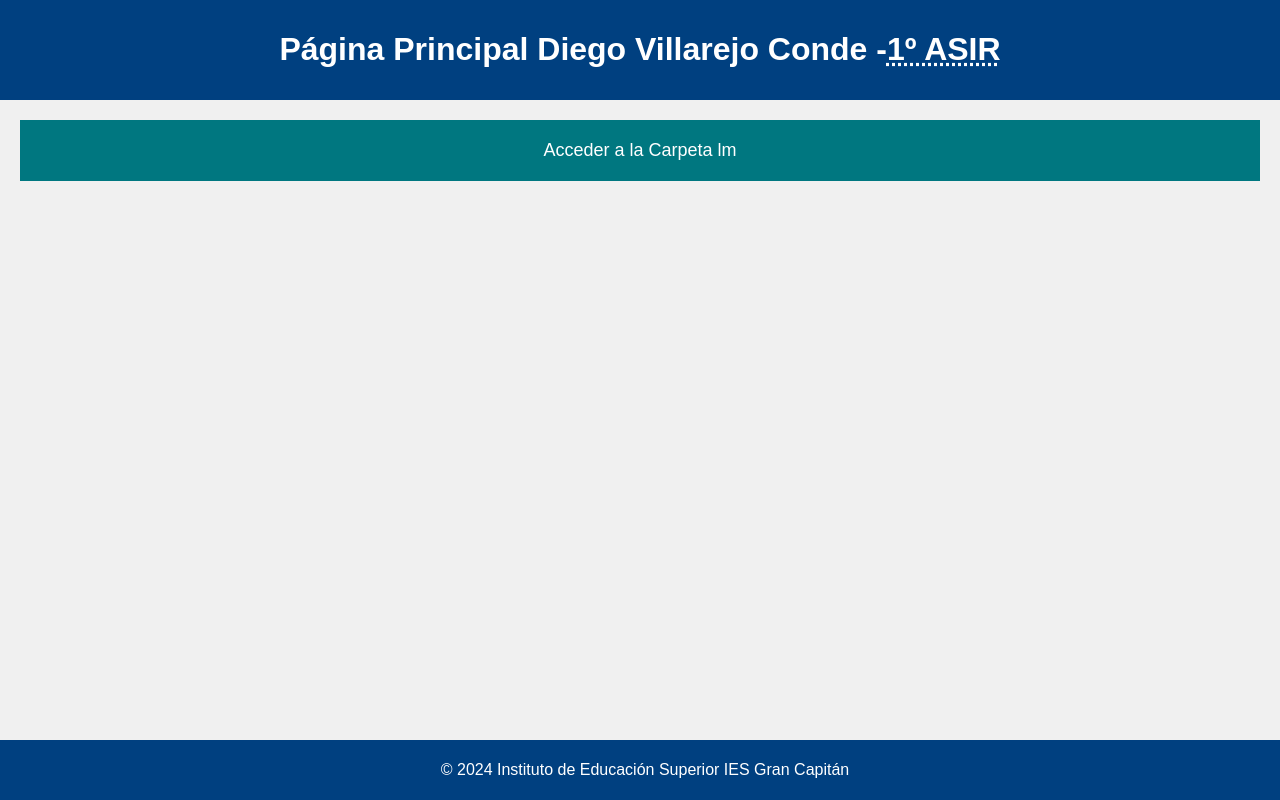
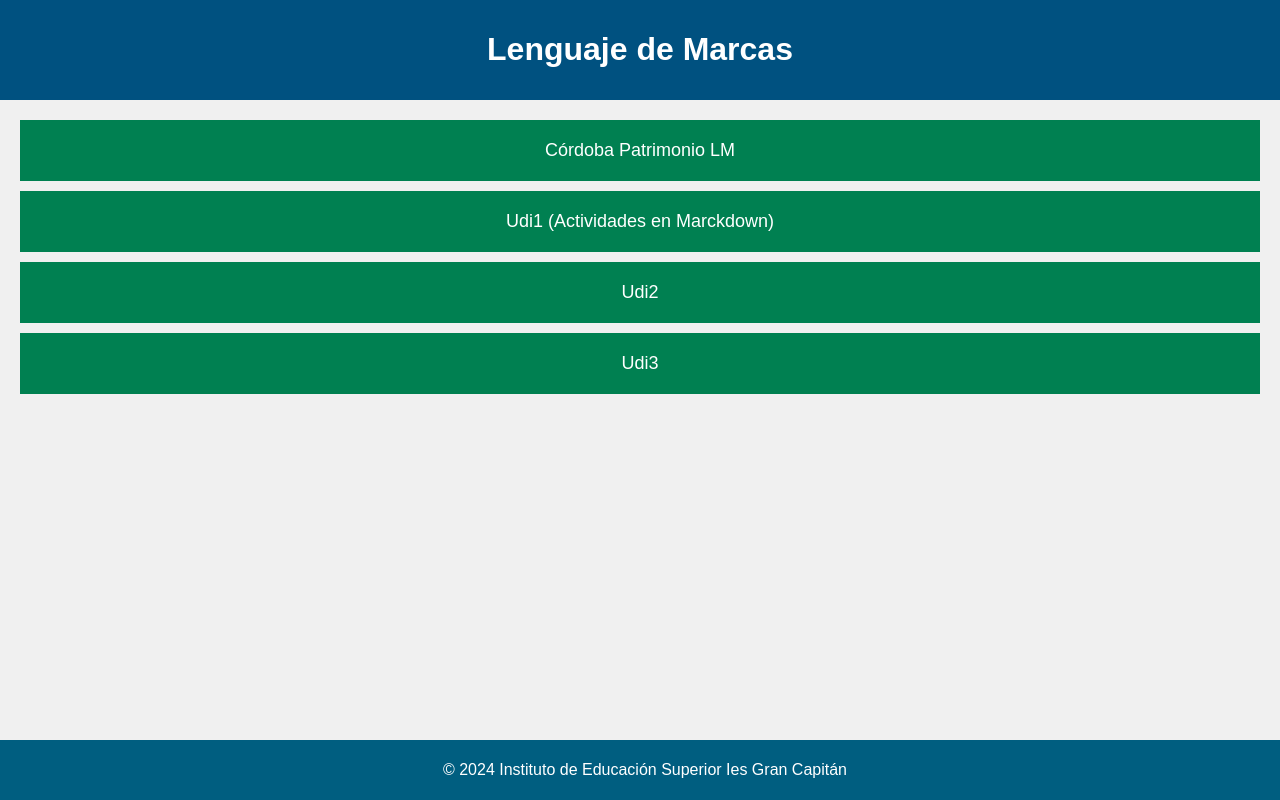
Before and after one commit to DiegoVillarejoConde/Marcas, a plain HTML site: page index.html in a window 1280 px wide. Drawn offline with Linux system fonts and the light colour scheme.

Commit message:
Add files via upload

```diff
--- a/index.html
+++ b/index.html
@@ -3,7 +3,7 @@
 <head>
     <meta charset="UTF-8">
     <meta name="viewport" content="width=device-width, initial-scale=1.0">
-    <title>Instituto - Página Principal Diego Villarejo Conde</title>
+    <title>Instituto - Página Principal</title>
     <style>
         body {
             font-family: Arial, sans-serif;
@@ -12,7 +12,7 @@
             padding: 0;
         }
         header {
-            background-color: #004080;
+            background-color: #005180;
             color: white;
             padding: 10px 0;
             text-align: center;
@@ -25,7 +25,7 @@
             padding: 0;
         }
         nav ul li {
-            background-color: #007780;
+            background-color: #008051;
             margin: 10px 0;
             padding: 20px;
             text-align: center;
@@ -36,12 +36,12 @@
             font-size: 18px;
         }
         nav ul li a:hover {
-            background-color: #003060;
+            background-color: #008051;
         }
         footer {
             text-align: center;
             padding: 5px;
-            background-color: #004080;
+            background-color: #005e80;
             color: white;
             position: fixed;
             bottom: 0;
@@ -52,17 +52,20 @@
 <body>
 
 <header>
-    <h1>Página Principal Diego Villarejo Conde -<abbr title="Administración de Sistemas Informáticos en Red">1º ASIR</abbr></h1>
+    <h1>Lenguaje de Marcas</h1>
 </header>
 
 <nav>
     <ul>
-        <li><a href="lm/index.html" target="lm">Acceder a la Carpeta lm</a></li>
+        <li><a href="cordobapatrimonio/index.html" target="_blank">Córdoba Patrimonio LM</a></li>
+        <li><a href="udi1/index.html">Udi1 (Actividades en Marckdown)</a></li>
+        <li><a href="udi2/index.html">Udi2</a></li>
+        <li><a href="">Udi3</a></li>
     </ul>
 </nav>
 
 <footer>
-    <p>&copy; 2024 Instituto de Educación Superior IES Gran Capitán</p>
+    <p>&copy; 2024 Instituto de Educación Superior Ies Gran Capitán</p>
 </footer>
 
 </body>
```
